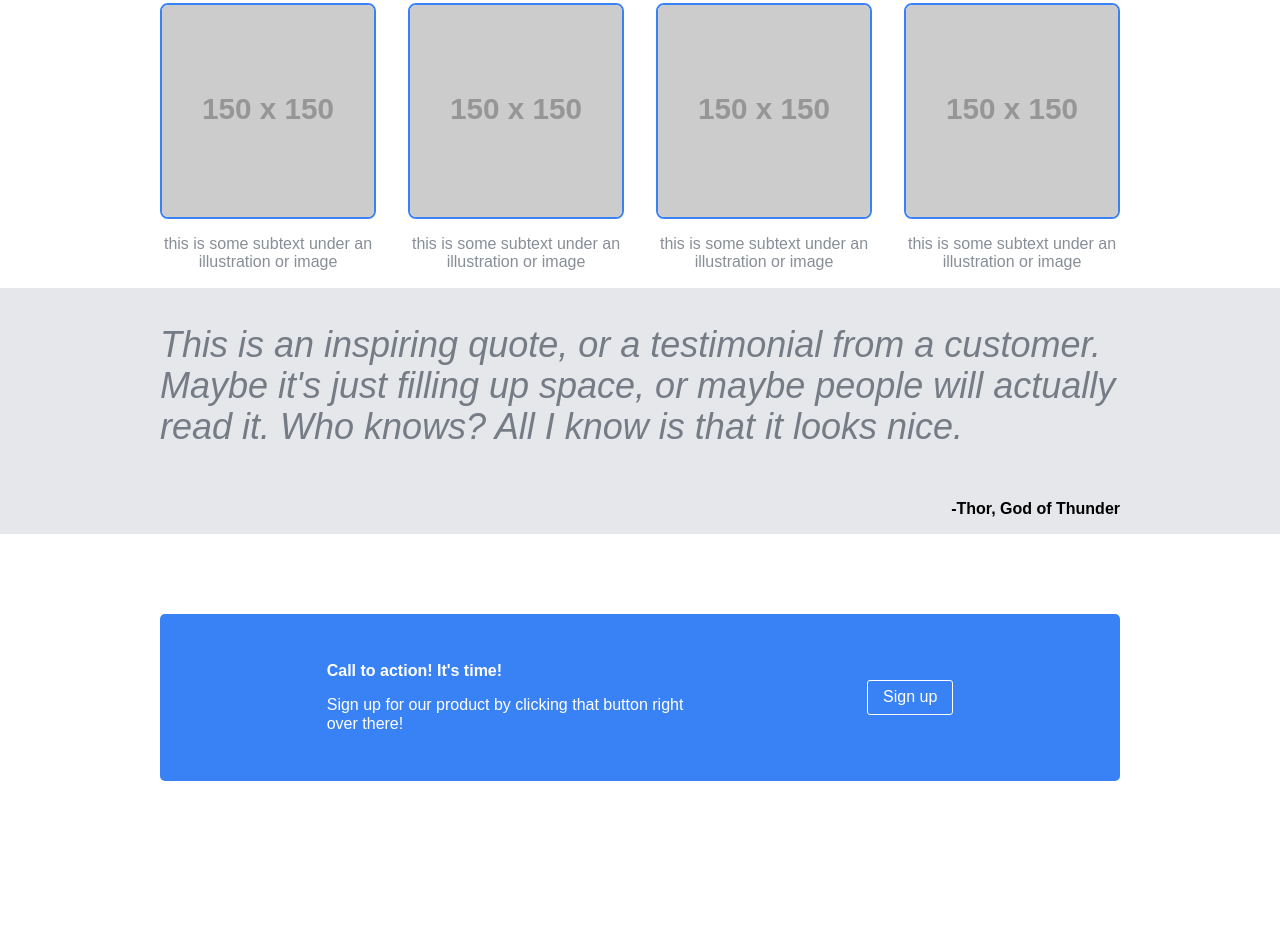
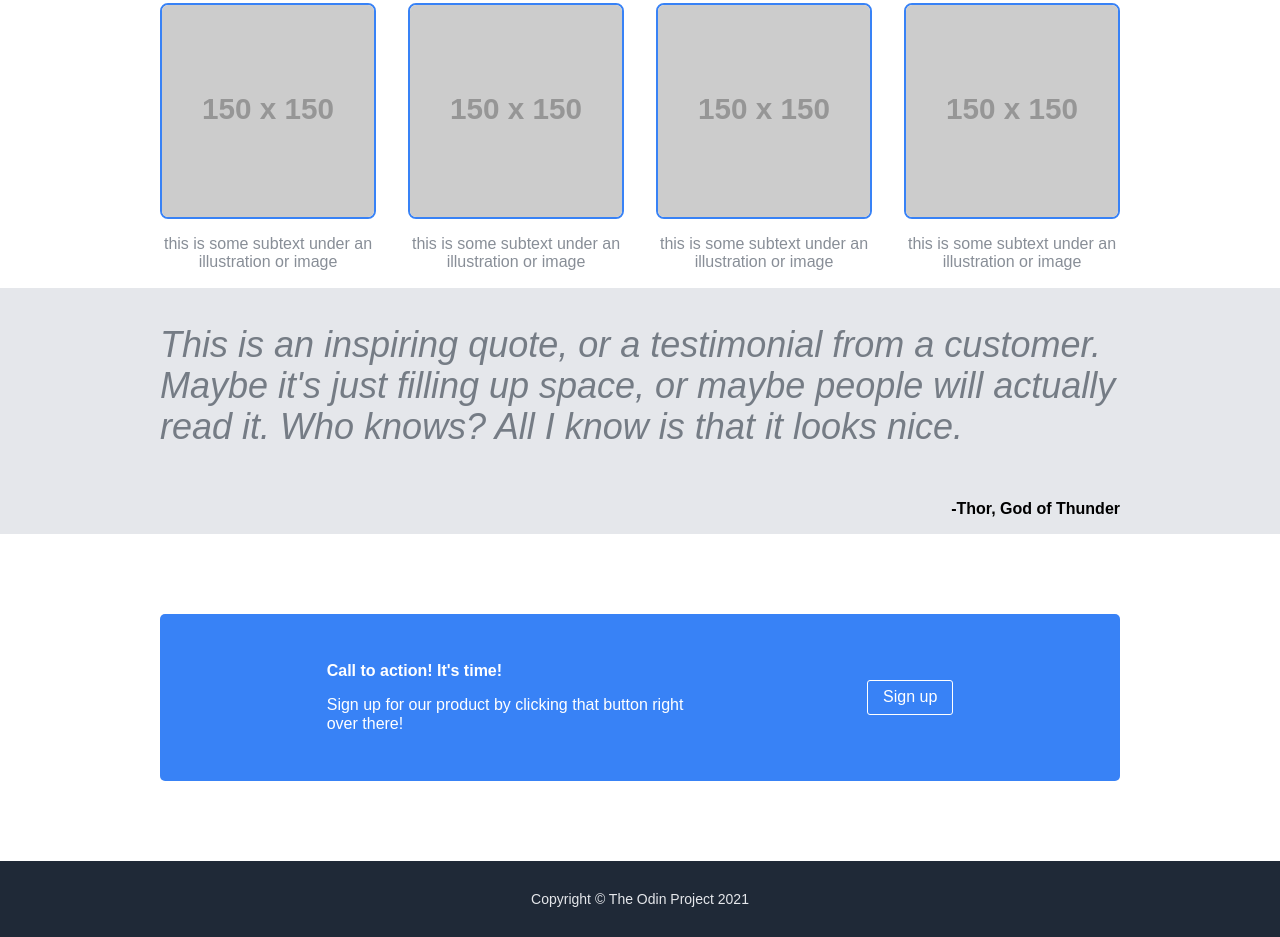
Before and after one commit to DanielSzpunar/TOP-foundations-project-2-landing-page, a plain HTML site: page index.html in a window 1280 px wide. Shown: the part 478-1415 px from the top of the page. Before the commit the page ends 1339 px from the top, so only its background shows below. Drawn offline with Linux system fonts and the light colour scheme; placeholder pictures from the web are drawn by us.

Commit message:
added footer

```diff
--- a/index.html
+++ b/index.html
@@ -68,6 +68,7 @@
     </div>
     <button class="cta-btn">Sign up</button>
   </div>
+  <footer>Copyright © The Odin Project 2021</footer>
 </body>
 
 </html>
--- a/styles/styles.css
+++ b/styles/styles.css
@@ -134,3 +134,12 @@ header {
   padding:7.5px 15px;
   border-radius: 3px;
 }
+footer {
+  display: flex;
+  color:#E5E7EB;
+  background-color: #1F2937;
+  margin: auto;
+  justify-content: center;
+  font-size: 14px;
+  padding: 30px
+}
```
